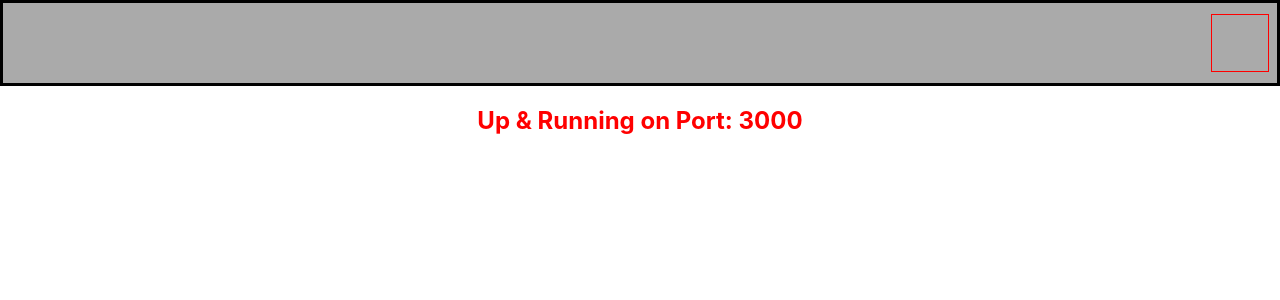
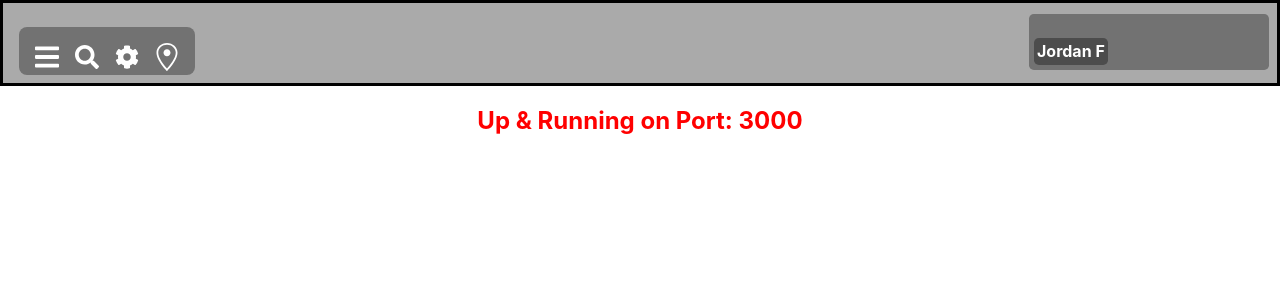
Before and after one commit to Hazey8709/interface, a React (Create React App) app: page / in a window 1280 px wide. Shown: the top 300 px of the page. Built offline with nearby package versions, Linux system fonts and the light colour scheme.

Commit message:
update files

```diff
--- a/package.json
+++ b/package.json
@@ -8,6 +8,7 @@
     "@testing-library/user-event": "^13.5.0",
     "react": "^18.2.0",
     "react-dom": "^18.2.0",
+    "react-icons": "^4.8.0",
     "react-scripts": "5.0.1",
     "web-vitals": "^2.1.4"
   },
--- a/src/App.js
+++ b/src/App.js
@@ -6,7 +6,7 @@ import StatusBar from "./components/statusComp/StatusBar";
 function App() {
     return (
         <>
-            <StatusBar />
+            <StatusBar userName='Jordan F' />
             <h2 style={style.title}>Up & Running on Port: 3000 </h2>
         </>
     );
--- a/src/components/statusComp/StatusBar.js
+++ b/src/components/statusComp/StatusBar.js
@@ -1,9 +1,20 @@
 import React from "react";
+import { FaBars, FaSearch, FaCog } from "react-icons/fa";
+import { GoLocation } from "react-icons/go";
 
 const StatusBar = (props) => {
     return (
         <header style={style.headerCont}>
-            <div style={style.logoCont}></div>
+            <div style={style.menuCont}>
+                <FaBars style={style.menuIcon} />
+                <FaSearch style={style.menuIcon} />
+                <FaCog style={style.menuIcon} />
+                <GoLocation style={style.menuIcon} />
+            </div>
+
+            <div style={style.logoCont}>
+                <h4 style={style.userName}>{props.userName}</h4>
+            </div>
         </header>
     );
 };
@@ -20,15 +31,49 @@ const style = {
     },
 
     logoCont: {
-        // display: "flex",
-        // flexDirection: "row",
-        border: ".1rem solid red",
+        display: "flex",
+        flexDirection: "row",
+        // border: ".1rem solid red",
+        borderRadius: ".3rem",
+        backgroundColor: "#0005",
         height: "3.5rem",
-        width: "3.5rem",
+        width: "15rem",
         marginLeft: "auto",
         marginTop: ".7rem",
         marginRight: ".5rem",
-        // justifyContent: "flex-end",
-        // float: "right",
+    },
+
+    userName: {
+        // border: ".1rem solid red",
+        borderRadius: ".3rem",
+        backgroundColor: "#0005",
+        color: "white",
+        height: "1.3rem",
+        padding: ".2rem",
+        textAlign: "center",
+        marginTop: "1.5rem",
+        marginLeft: ".3rem",
+    },
+
+    menuCont: {
+        display: "flex",
+        flexDirection: "row",
+        // border: ".1rem solid blue",
+        borderRadius: ".5rem",
+        backgroundColor: "#0005",
+        height: "2rem",
+        width: "10rem",
+
+        padding: ".5rem",
+        marginLeft: "1rem",
+        marginTop: "1.5rem",
+    },
+
+    menuIcon: {
+        // backgroundColor: "#0005",
+        fontSize: "28px",
+        color: "white",
+        padding: ".5rem",
+        cursor: "pointer",
     },
 };
```
Also changed, not shown: 1 other file (tests, documents, lock files or other folders).
